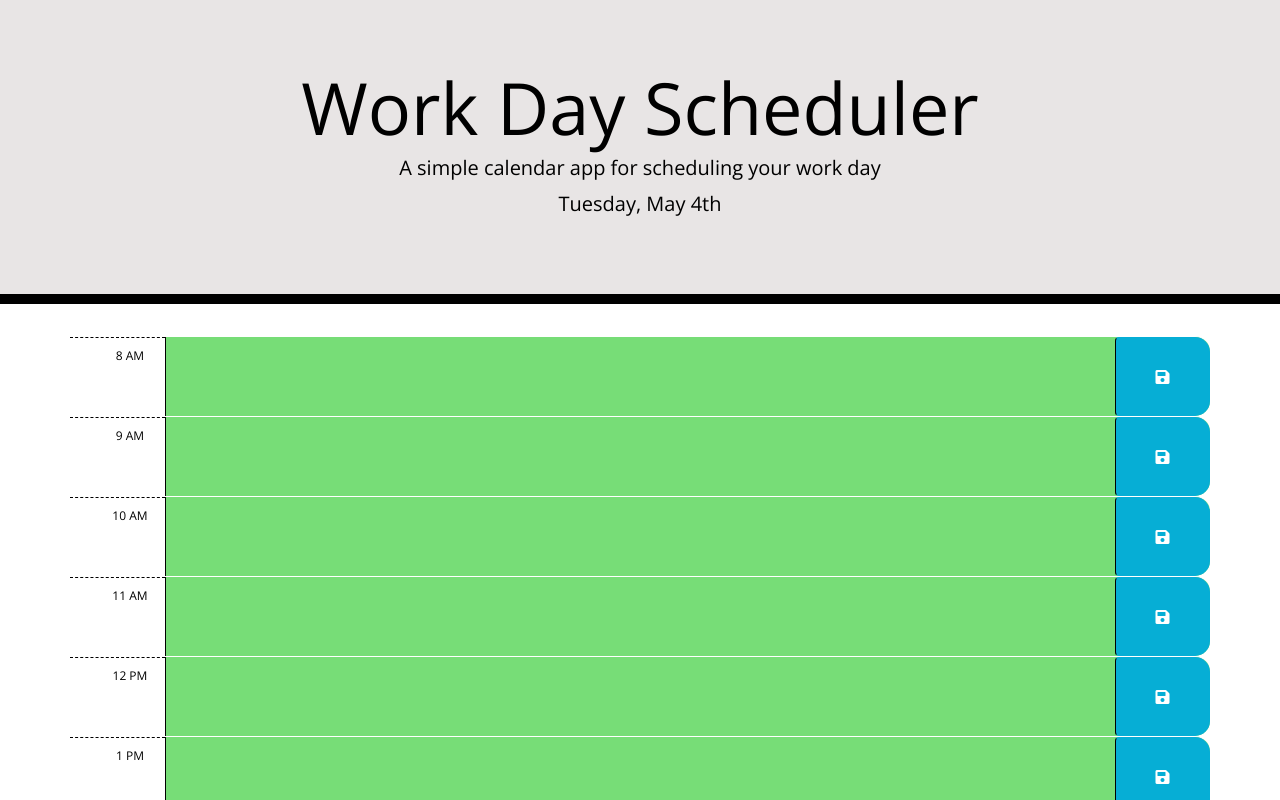
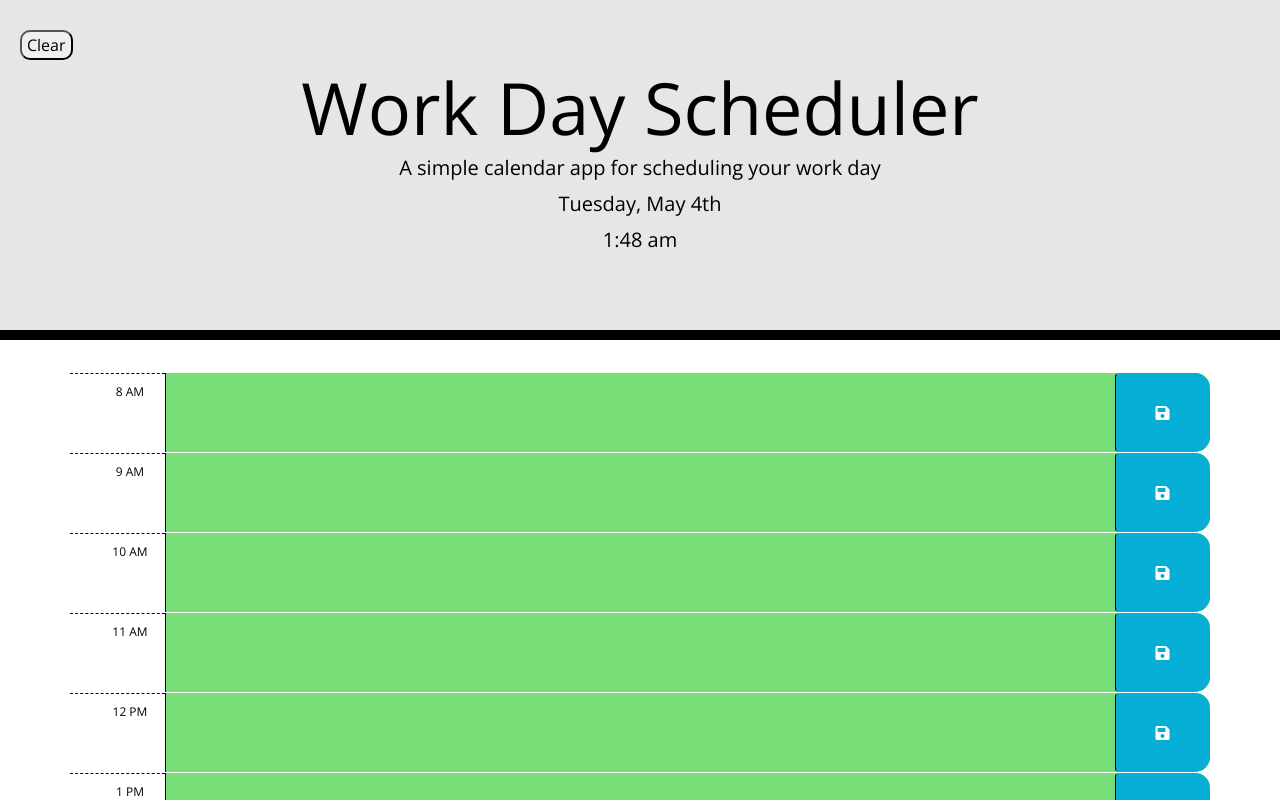
Before and after one commit to ChrisNguyenT/Work-Day-Scheduler, a plain HTML site: page index.html in a window 1280 px wide. Shown: the top 800 px of the page. Drawn offline with nearby package versions, Linux system fonts and the light colour scheme.

Commit message:
readded clear button and added current time to jumbotron

```diff
--- a/assets/script.js
+++ b/assets/script.js
@@ -1,6 +1,8 @@
 // Displays the current date
 var currentDate = moment().format('dddd, MMM Do');
 $('#currentDay').text(currentDate);
+var currentTime = moment().format('h:mm a');
+$('#currentTime').text(currentTime);
 
 // Function to save user input to local storage on click
 $(function() {
@@ -51,3 +53,10 @@ $(function() {
     }
     timeTense();
 })
+
+// Clear function to remove all saved text
+$(function() {
+    $('.clearBtn').click(function () {
+        localStorage.clear();
+        location.reload();
+    })});
--- a/assets/style.css
+++ b/assets/style.css
@@ -70,3 +70,12 @@ textarea{
   font-size: 20px;
   transition: all .3s ease-in-out;
 }
+
+.clearBtn {
+  padding: 5px;
+  margin: 10px;
+  position: absolute;
+  margin-left: 20px;
+  top: 20px;
+  border-radius: 10px;
+}
--- a/index.html
+++ b/index.html
@@ -18,6 +18,7 @@
     <h1 class="display-3">Work Day Scheduler</h1>
     <p class="lead">A simple calendar app for scheduling your work day</p>
     <p id="currentDay" class="lead"></p>
+    <p id="currentTime" class="lead"></p>
   </header>
 
   <div class="container">
@@ -113,6 +114,8 @@
     </div>
   </div>
 
+  <button class= "clearBtn">Clear</button>
+
   <script src="https://cdnjs.cloudflare.com/ajax/libs/jquery/3.2.1/jquery.min.js"></script>
   <script src="https://cdnjs.cloudflare.com/ajax/libs/moment.js/2.24.0/moment.min.js"></script>
   <script src="./assets/script.js"></script>
```
